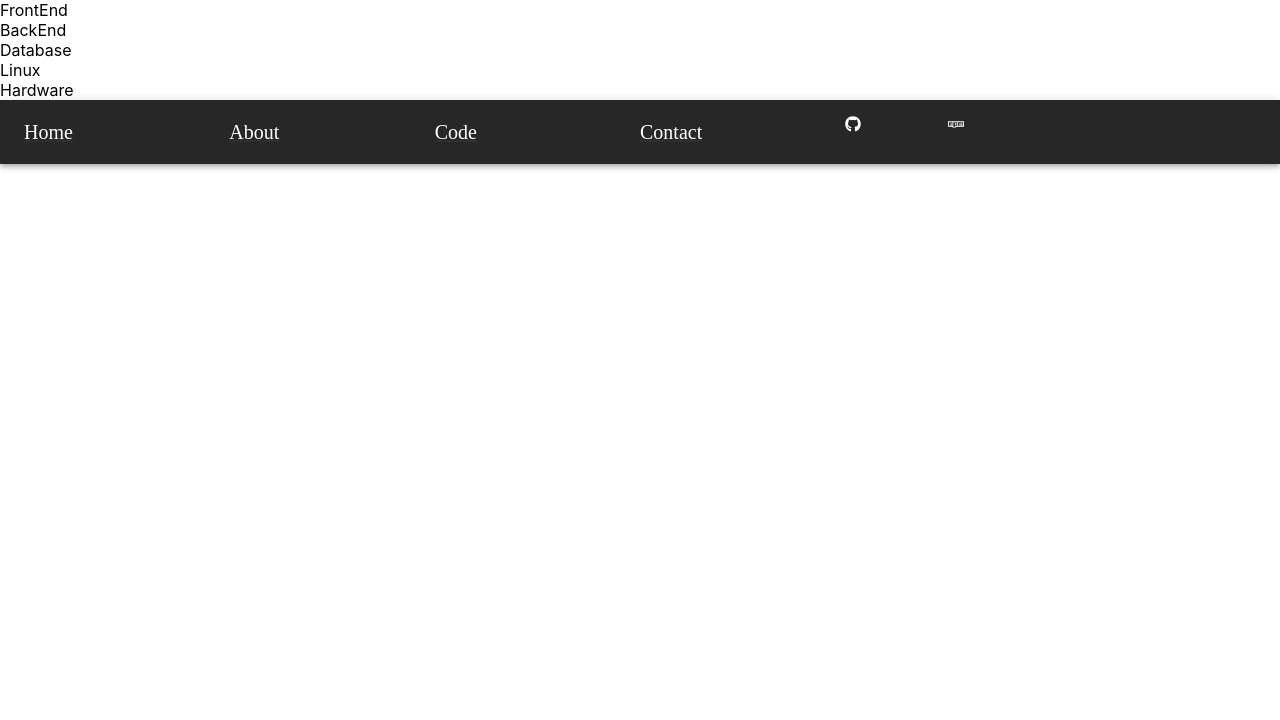
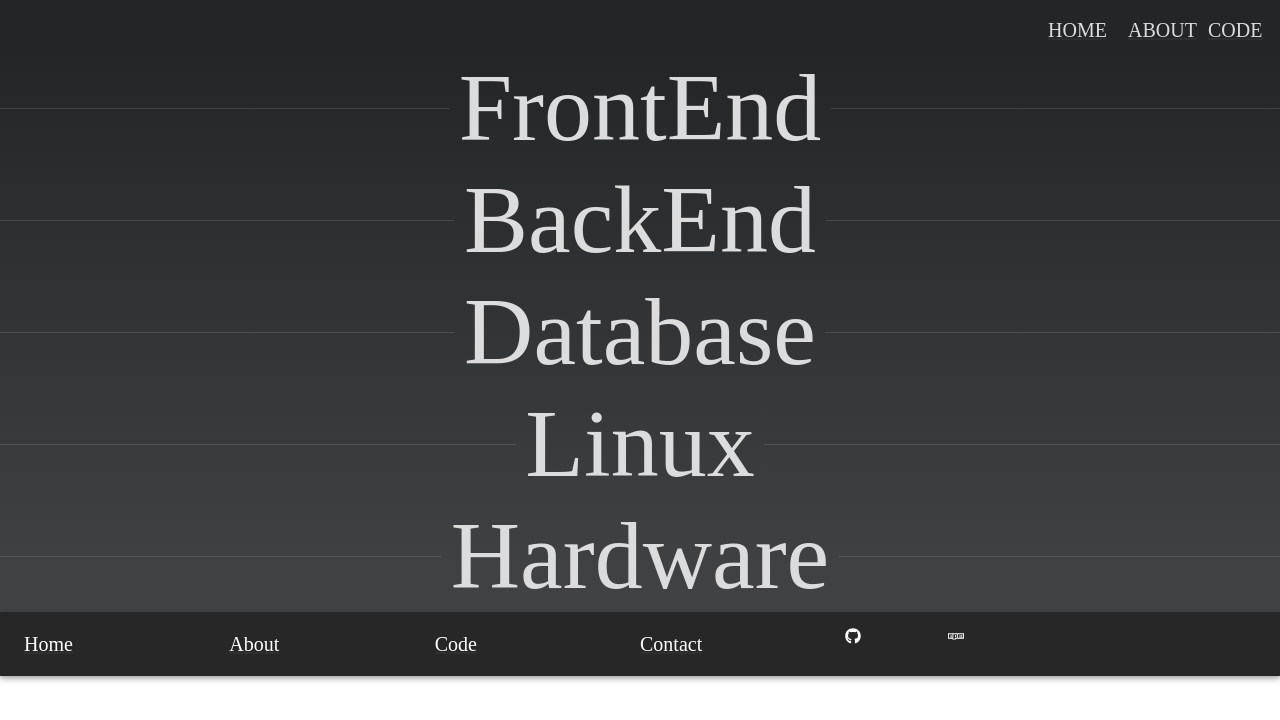
Before and after one commit to SABaltz/showcase, a React (Create React App) app: page /code in a window 1280 px wide. Shown: the top 720 px of the page. Built offline with nearby package versions, Linux system fonts and the light colour scheme.

Commit message:
Update Gradients

```diff
--- a/src/components/About.tsx
+++ b/src/components/About.tsx
@@ -39,23 +39,23 @@ export let centerGrid = {display: 'flex', justifyContent: 'center', alignItems:
 export default function About() {
     const smallScreen = useMediaQuery(darkTheme.breakpoints.up('sm'));
 
-    let linearStart = '#ADA996'
+    let linearStart = '#232526'
     return (
         <>
             {/*--------------------------Nav---------------------------------*/}
             {smallScreen ?
                 <Box sx={{backgroundColor: linearStart}}>
-                    <NavBar textColor={'black'}/>
+                    <NavBar textColor={'#dcdcdc'}/>
                 </Box>
                 :
                 <Box sx={{backgroundColor: linearStart}}>
-                    <NavButton/>
+                    <NavButton buttonColor={'#dcdcdc'}/>
                 </Box>
             }
 
             {/*--------------------------Backgrouund---------------------------------*/}
             <Box sx={{
-                background: `linear-gradient(to bottom, ${linearStart}, #F2F2F2, #DBDBDB, #EAEAEA );`,
+                background: `linear-gradient(to bottom, ${linearStart}, #414345 );`,
             }}>
                 <Divider sx={{fontSize: '5rem'}}><Typography variant={'h1'}>About</Typography></Divider>
 
--- a/src/components/Code.tsx
+++ b/src/components/Code.tsx
@@ -1,13 +1,32 @@
 import React from 'react'
+import {Box, Divider, Typography, useMediaQuery} from "@mui/material";
+import {darkTheme} from "./Theme";
+import NavBar from "./nav/NavBar";
+import NavButton from "./nav/NavButton";
 
 export default function Code() {
+    let linearStart = '#232526'
+    const smallScreen = useMediaQuery(darkTheme.breakpoints.up('sm'));
     return (
         <>
-            <div>FrontEnd</div>
-            <div>BackEnd</div>
-            <div>Database</div>
-            <div>Linux</div>
-            <div>Hardware</div>
+            {smallScreen ?
+                <Box sx={{backgroundColor: linearStart}}>
+                    <NavBar textColor={'#dcdcdc'}/>
+                </Box>
+                :
+                <Box sx={{backgroundColor: linearStart}}>
+                    <NavButton buttonColor={'#dcdcdc'}/>
+                </Box>
+            }
+            <Box sx={{
+                background: `linear-gradient(to bottom, ${linearStart}, #414345 );`,
+            }}>
+                <Divider sx={{fontSize: '5rem'}}><Typography variant={'h1'}>FrontEnd</Typography></Divider>
+                <Divider sx={{fontSize: '5rem'}}><Typography variant={'h1'}>BackEnd</Typography></Divider>
+                <Divider sx={{fontSize: '5rem'}}><Typography variant={'h1'}>Database</Typography></Divider>
+                <Divider sx={{fontSize: '5rem'}}><Typography variant={'h1'}>Linux</Typography></Divider>
+                <Divider sx={{fontSize: '5rem'}}><Typography variant={'h1'}>Hardware</Typography></Divider>
+            </Box>
         </>
     )
 }
--- a/src/components/Theme.ts
+++ b/src/components/Theme.ts
@@ -1,4 +1,6 @@
 import {createTheme} from "@mui/material";
+
+let textColor = '#dcdcdc'
 
 export const darkTheme = createTheme({
     palette: {
@@ -11,5 +13,5 @@ export const darkTheme = createTheme({
         }
 
     },
-    typography: {fontFamily: 'poppins'},
+    typography: {fontFamily: 'poppins', h1: {color: textColor}, h2: {color: textColor}, h6: {color: textColor}},
 })
--- a/src/components/home/HomePage.tsx
+++ b/src/components/home/HomePage.tsx
@@ -41,7 +41,7 @@ export default function HomePage() {
 
                 {smallScreen ?
                     <NavBar textColor={'#ee7337'}/> :
-                    <NavButton/>
+                    <NavButton buttonColor={'#ee7337'}/>
                 }
 
 
--- a/src/components/nav/NavButton.tsx
+++ b/src/components/nav/NavButton.tsx
@@ -4,7 +4,7 @@ import Menu from "@mui/material/Menu";
 import React, {useState} from "react";
 import {navOptions} from "../home/HomePage";
 
-export default function NavButton() {
+export default function NavButton({buttonColor}) {
     const [anchorEl, setAnchorEl] = useState(null);
     const open = Boolean(anchorEl);
     const handleClick = (event) => {
@@ -25,7 +25,8 @@ export default function NavButton() {
             >
                 <MenuIcon fontSize="small"
                           sx={{
-                              color: '#ee7337',
+                              // color: '#ee7337',
+                              color: buttonColor,
                               fontSize: '3rem',
                           }}></MenuIcon>
             </Button>
@@ -43,7 +44,8 @@ export default function NavButton() {
                     <MenuItem onClick={handleClose}>
                         <Link href={`/${option.toLowerCase()}`}>
                             <Typography variant="h6" component="div"
-                                        sx={{flexGrow: 1, color: '#ee7337'}}>
+                                // sx={{flexGrow: 1, color: '#ee7337'}}>
+                                        sx={{flexGrow: 1, color: buttonColor}}>
                                 {option}
                             </Typography>
                         </Link>
```
